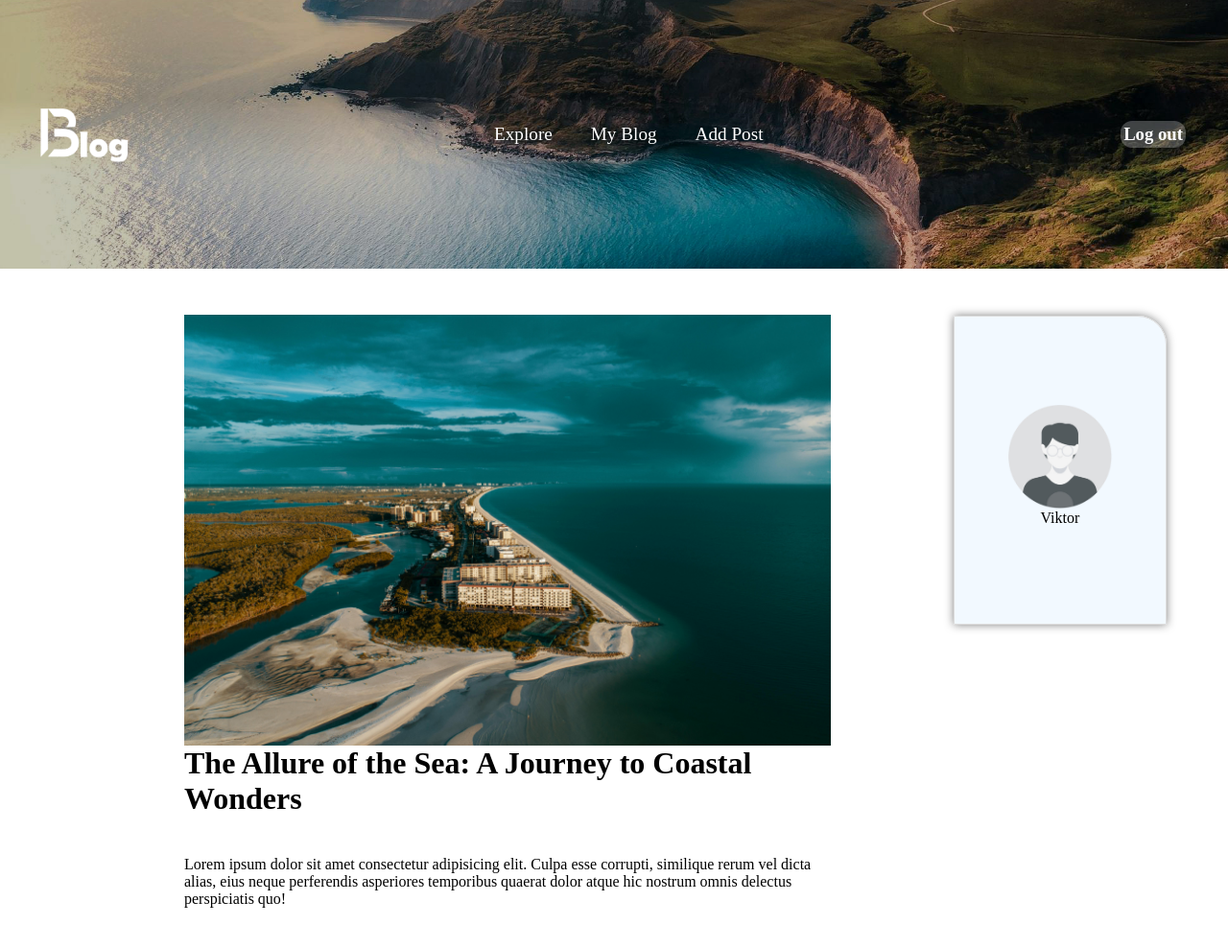
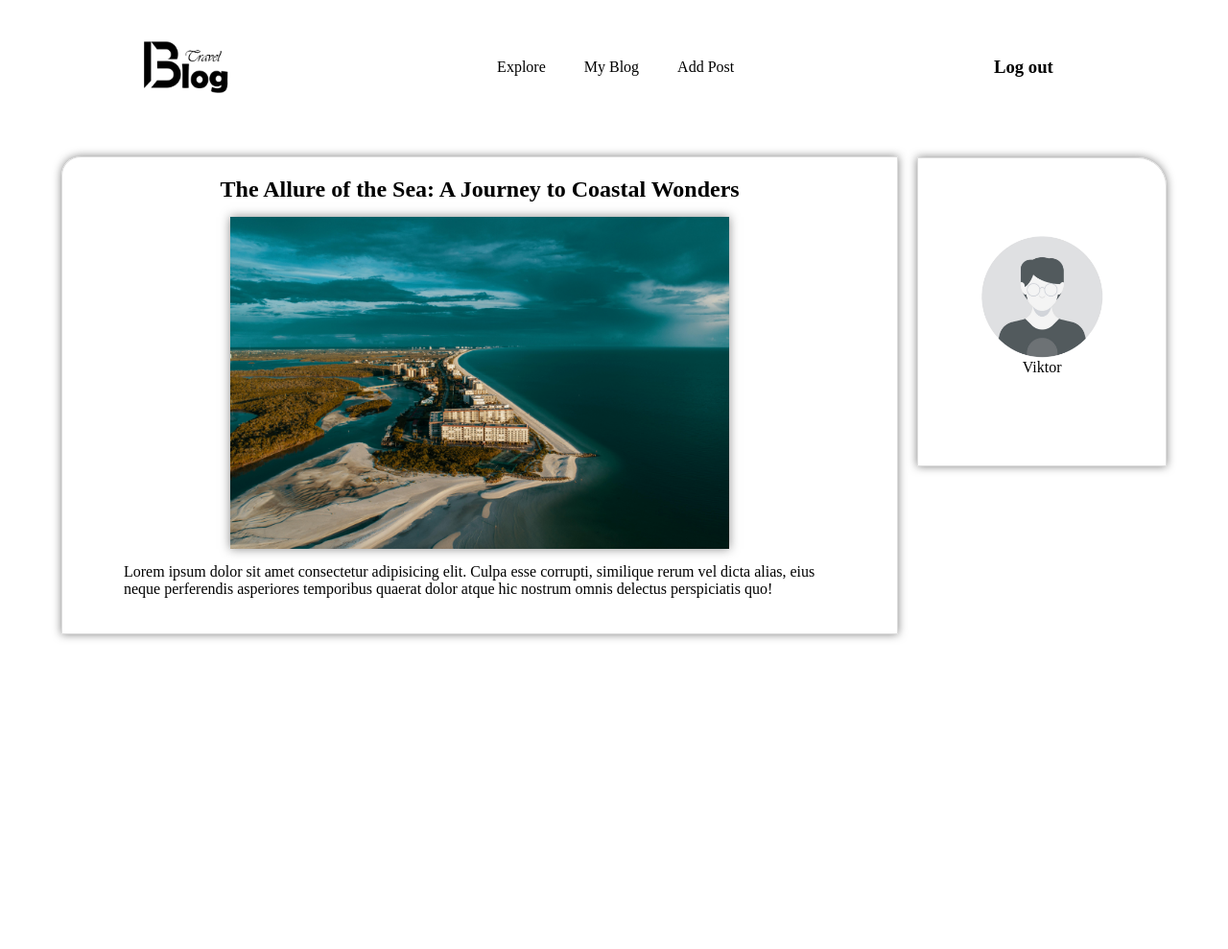
Before and after one commit to viktorhriesik/blog-app, a PHP site: page /pages/post.html in a window 1280 px wide. Shown: the whole page at 96% size. After the commit the page ends 667 px from the top, so only its background shows below. Run offline with PHP 8.4, Linux system fonts and the light colour scheme.

Commit message:
style adjustments

```diff
--- a/backend/models/Post.php
+++ b/backend/models/Post.php
@@ -43,7 +43,7 @@ class Post{
         if($result->num_rows==1){
             $result = $result->fetch_all();
             $json = json_encode($result);
-           // echo $json;
+            return $json;
         }
 
     }
--- a/frontend/assets/css/styles.css
+++ b/frontend/assets/css/styles.css
@@ -18,7 +18,7 @@ body{
     align-items: center;
 }
 .add-post-backg{
-    background-image: url("../images/pexels-sebastians-1276518.jpg");
+    background-image: url("../images/pexels-joshsorenson-1154505.jpg");
     background-size: cover;
     min-height: 100vh;
     display: flex;
@@ -30,15 +30,12 @@ nav{
     position: absolute;
     color: black;
     background: rgba(105, 108, 106, 0);
-
     display: flex;
     width: 95%;
     padding: 10px;
     align-items: center;
     justify-content: space-between;
 }
-
-
 nav img{
     width: 8vw;
     margin-left: 20px;
@@ -62,16 +59,23 @@ nav .btn{
     background-color: rgb(0, 0, 0);
     transition: all 0.5s ease;
 }
+.nav-holder{
+
+    display: flex;
+    align-items: center;
+    justify-content: center;
+    width: 100%;
+}
 .navigation{
     position: relative;
-    color: rgb(251, 251, 251);
-    background-image: url("../images/pexels-pixabay-462162.jpg");
+    color: rgb(0, 0, 0);
+    background-color: rgba(255, 255, 255, 0.145);
     background-size: cover;
     background-position: center;
-    height: 30vh;
+    height: 15vh;
     display: flex;
-    width: 100%;
-    padding: 20px;
+    width: 80%;
+    padding: 10px 50px;
     align-items:center ;
     justify-content: space-between;
 }
@@ -79,12 +83,12 @@ nav .btn{
 padding:3px;
 border-radius: 12px;
 margin-right: 5%;
-color: rgb(255, 255, 255);
-background-color: rgba(255, 255, 255, 0.245);
+color: rgb(0, 0, 0);
+background-color:#29286e(255, 255, 255, 0.245);
 }
 .navigation h3:hover{
     color: rgb(247, 247, 247);
-    background-color: rgb(0, 0, 0);
+    background-color:#29286e;
     cursor: pointer;
     transition: all 0.5s ease;
 }
@@ -147,17 +151,17 @@ background-color: rgba(255, 255, 255, 0.245);
 
 
 nav .links a{
-    color: white;
-    font-size: 1.2rem;
+   background-color: rgba(245, 222, 179, 0);
+    color: rgb(0, 0, 0);
+    font-size: 1rem;
     margin: 20px;
     text-decoration: none;
 }
 nav .links a:hover{
-    color: rgb(0, 0, 0);
     text-decoration: overline;
     cursor: pointer;
     transition: all 0.4s ease;
-
+    background-color: rgba(245, 222, 179, 0);
 }
 
 .posts-holder{
@@ -298,9 +302,10 @@ nav .links a:hover{
     display: flex;
     justify-content: center;
     align-self: center;
-    padding-top: 3vw;
+    padding-top: 1vw;
  }
  .article{
+
     display: flex;
     width: 90%;
     padding: 10px;
@@ -308,29 +313,36 @@ nav .links a:hover{
     flex-direction: row;
  }
  .article h1{
-    font-size: 2rem;
-    margin-bottom: 6%;
+    font-size: 1.5rem;
+    margin-bottom: 2%;
  }
  .article p{
     padding-bottom: 5%;
  }
  .article-content{
-    width: 85%;
-    padding-left:  10vw;
-    padding-right: 10vw;
+    width: 80%;
+    padding-left:  5vw;
+    padding-top: 20px;
+    padding-right: 5vw;
     display: flex;
     flex-direction: column;
     align-items: center;
     justify-content: center;
-
+    border-top-left-radius: 20px;
+    margin-right: 20px;
+    border: 1px solid #ddd;
+    box-shadow: 0 0 10px rgba(0, 0, 0, 0.5);
 
  }
- .article img{
-    width: 100%;
+ .article-content img{
+
+    box-shadow: 0 0 10px rgba(22, 22, 22, 0.5);
+    width: 70%;
+    margin-bottom: 2%;
  }
 
  .author{
-    background-color: rgba(138, 195, 249, 0.111);
+    background-color: rgba(255, 255, 255, 0.111);
     margin-top: 1px;
     width: 25vw;
     height: 40vh;
--- a/frontend/pages/post.html
+++ b/frontend/pages/post.html
@@ -7,6 +7,7 @@
     <title>Blog</title>
 </head>
 <body>
+    <div class="nav-holder">
         <nav class="navigation">
             <img src="../assets/images/logo.png" alt="logo">
 
@@ -18,14 +19,14 @@
 
             <h3>Log out</h3>
         </nav>
+    </div>
 
     <div class="post-holder" id="post-holder">
         <div class="article">
             <div class="article-content">
+                <h1>The Allure of the Sea: A Journey to Coastal Wonders</h1>
                 <img src="../assets/images/pexels-joshsorenson-1154505.jpg" alt="">
-                <h1>The Allure of the Sea: A Journey to Coastal Wonders</h1>
-                <p>Lorem ipsum dolor sit amet consectetur adipisicing elit. Culpa esse corrupti, similique rerum vel dicta alias, eius neque perferendis asperiores temporibus quaerat dolor atque hic nostrum omnis delectus perspiciatis quo!</p>
-
+                <p id="desc">Lorem ipsum dolor sit amet consectetur adipisicing elit. Culpa esse corrupti, similique rerum vel dicta alias, eius neque perferendis asperiores temporibus quaerat dolor atque hic nostrum omnis delectus perspiciatis quo!</p>
             </div>
 
              <div class="author">
@@ -34,13 +35,43 @@
             </div>
         </div>
     </div>
+
+
 <script>
-     document.addEventListener('DOMContentLoaded', (event) => {
+     document.addEventListener('DOMContentLoaded', async (event) => {
+
 
         let postHolder = document.getElementById('post-holder');
+        let postImgEl = postHolder.querySelector('img');
+        let headingEl = postHolder.querySelector('h1');
+        let postDesc = postHolder.querySelector('p');
 
-        var newHTML = "<h1>assssssssssda</h1>";
-        postsHolder.innerHTML += newHTML;
+        var params = new URLSearchParams(window.location.search);
+        var postId = params.get('id');
+        console.log(postId);
+
+        let url = "http://localhost/blog-app/backend/index.php/get-post?id="+postId;
+
+
+        try {
+
+            const response = await fetch(url);
+
+            if (!response.ok) {throw new Error('Error');}
+
+            const data = await response.json();
+
+            console.log(data);
+
+            if(data!==null){
+                headingEl.textContent = data[0][1];
+                postDesc.textContent =data[0][3];
+
+            }
+
+        } catch (error) {
+            console.error('Error:', error);
+        }
 
      })
 </script>
```
Also changed, not shown: backend/routes/postRoute.php (+6 -3 lines), frontend/pages/addPost.html (+19 -6 lines), frontend/pages/home.html (+8 -3 lines), frontend/assets/images/logo.png. Lines whose indentation alone changed are shown as unchanged.
